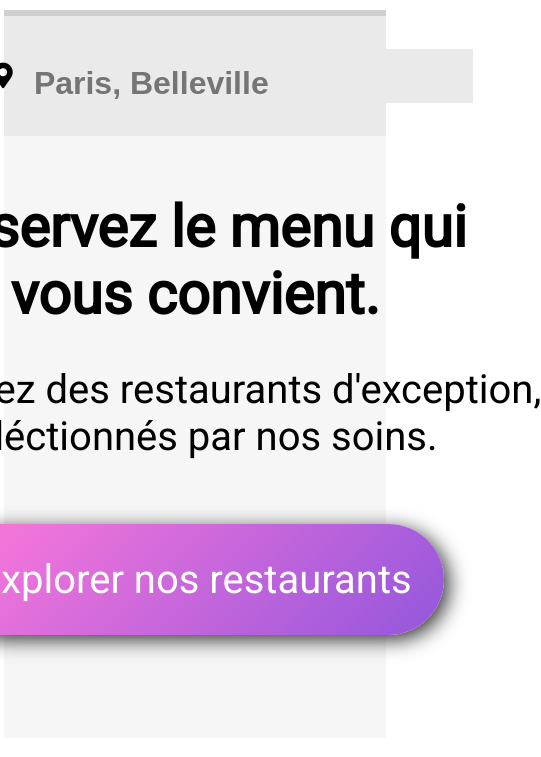
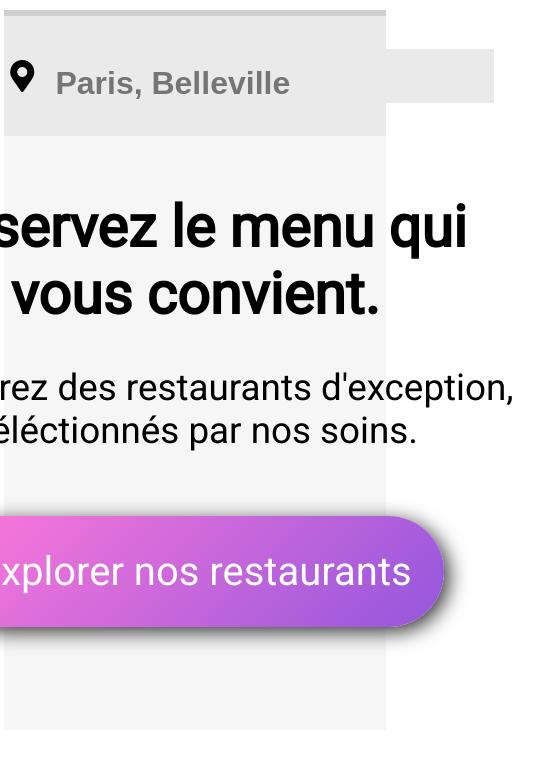
Before and after one commit to Flothar78/GuillaumeLamaze_3_23022021, a plain HTML site: page index.html in a window 390 px wide. Shown: the part 81-838 px from the top of the page, 541 px wide, since content can reach past the window. Drawn offline with Linux system fonts and the light colour scheme; a web font is replaced by a local one.

Commit message:
responsive index

```diff
--- a/sass/style.scss
+++ b/sass/style.scss
@@ -90,11 +90,11 @@ header {
   justify-content: center;
   align-items: center;
   .fa-map-marker-alt {
-    margin-left: 20%;
-    font-size: 1.6rem;
+    margin-left: 30%;
+    font-size: 2rem;
   }
   form {
-    font-size: 2rem;
+    font-size: 2.3rem;
     font-weight: bold;
     margin-left: 5%;
     input {
@@ -118,7 +118,7 @@ header {
     white-space: nowrap;
   }
   .reservez-deux {
-    font-size: 2.5rem;
+    font-size: 2.3rem;
     white-space: nowrap;
   }
   .explorer {
```
Also changed, not shown: sass/style.css, 1 other file.
